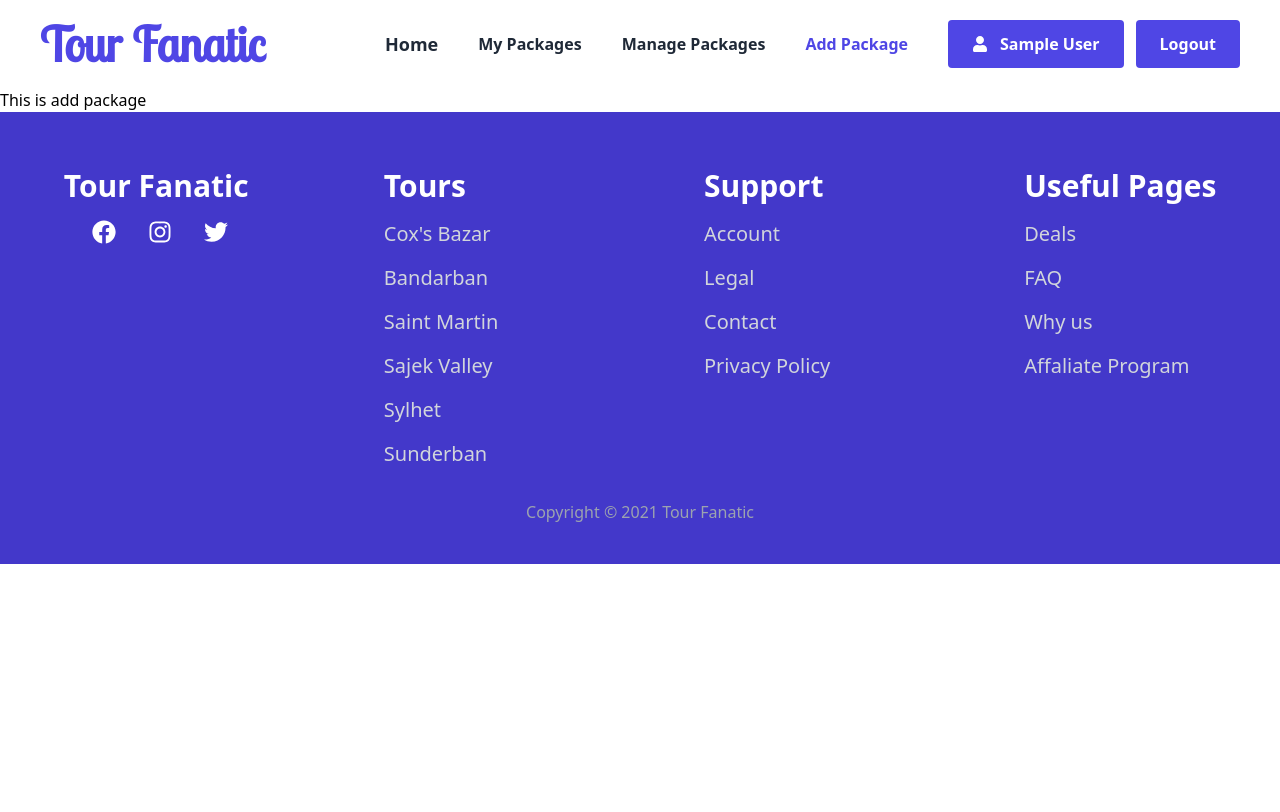
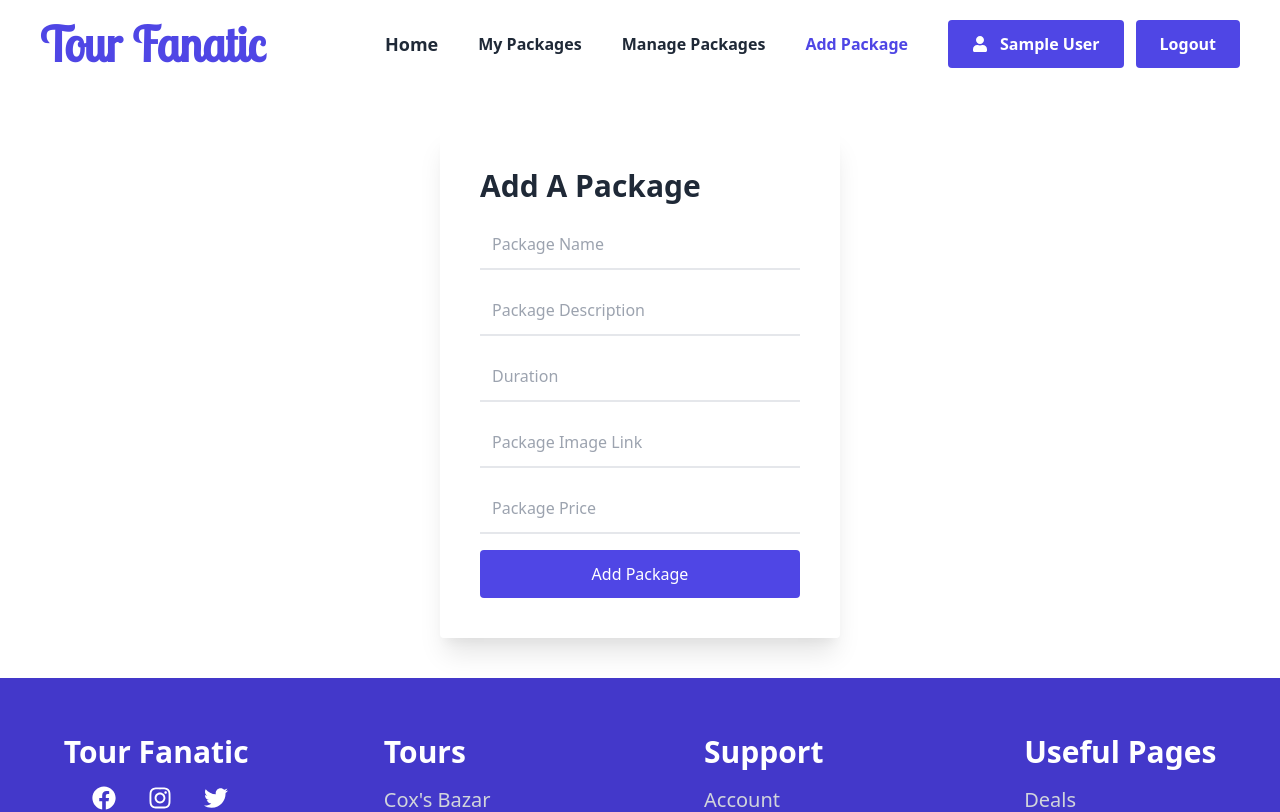
Before and after one commit to moeen-mahmud/tour-fanatic-client-side, a React (Create React App) app: page /add-package in a window 1280 px wide. Shown: the top 812 px of the page. Built offline with nearby package versions, Linux system fonts and the light colour scheme; no server answers; sample sign-in values are in the browser's storage.

Commit message:
added add package functionality

```diff
--- a/src/Pages/AddPackage/AddPackage.js
+++ b/src/Pages/AddPackage/AddPackage.js
@@ -1,9 +1,64 @@
+import axios from "axios";
 import React from "react";
+import { useForm } from "react-hook-form";
+const AddPackage = () => {
+  const { register, handleSubmit, reset } = useForm();
 
-const AddPackage = () => {
+  const onSubmit = (data) => {
+    axios.post("http://localhost:5000/packages", data).then((res) => {
+      if (res.data.insertedId) {
+        window.alert("Package has been added successfully!");
+        reset();
+      }
+    });
+  };
+
   return (
-    <div>
-      <h1>This is add package</h1>
+    <div className="p-10 flex justify-center">
+      <div className="p-10 shadow-xl rounded w-1/3">
+        <h1 className="text-3xl font-bold text-gray-800 mb-4">Add A Package</h1>
+        <form
+          className="flex flex-col space-y-4"
+          onSubmit={handleSubmit(onSubmit)}
+        >
+          <input
+            {...register("packageName")}
+            className="p-3 border-b-2"
+            placeholder="Package Name"
+            required
+          />
+          <input
+            {...register("packageDesc")}
+            className="p-3 border-b-2"
+            placeholder="Package Description"
+            required
+          />
+          <input
+            {...register("packageDuration")}
+            className="p-3 border-b-2"
+            placeholder="Duration"
+            required
+          />
+          <input
+            {...register("packageImage")}
+            className="p-3 border-b-2"
+            placeholder="Package Image Link"
+            required
+          />
+          <input
+            {...register("packagePrice")}
+            className="p-3 border-b-2"
+            placeholder="Package Price"
+            required
+          />
+          <button
+            className="px-6 py-3 gap-3 rounded bg-indigo-600 text-white hover:bg-indigo-700 transition-all"
+            type="submit"
+          >
+            Add Package
+          </button>
+        </form>
+      </div>
     </div>
   );
 };
```
